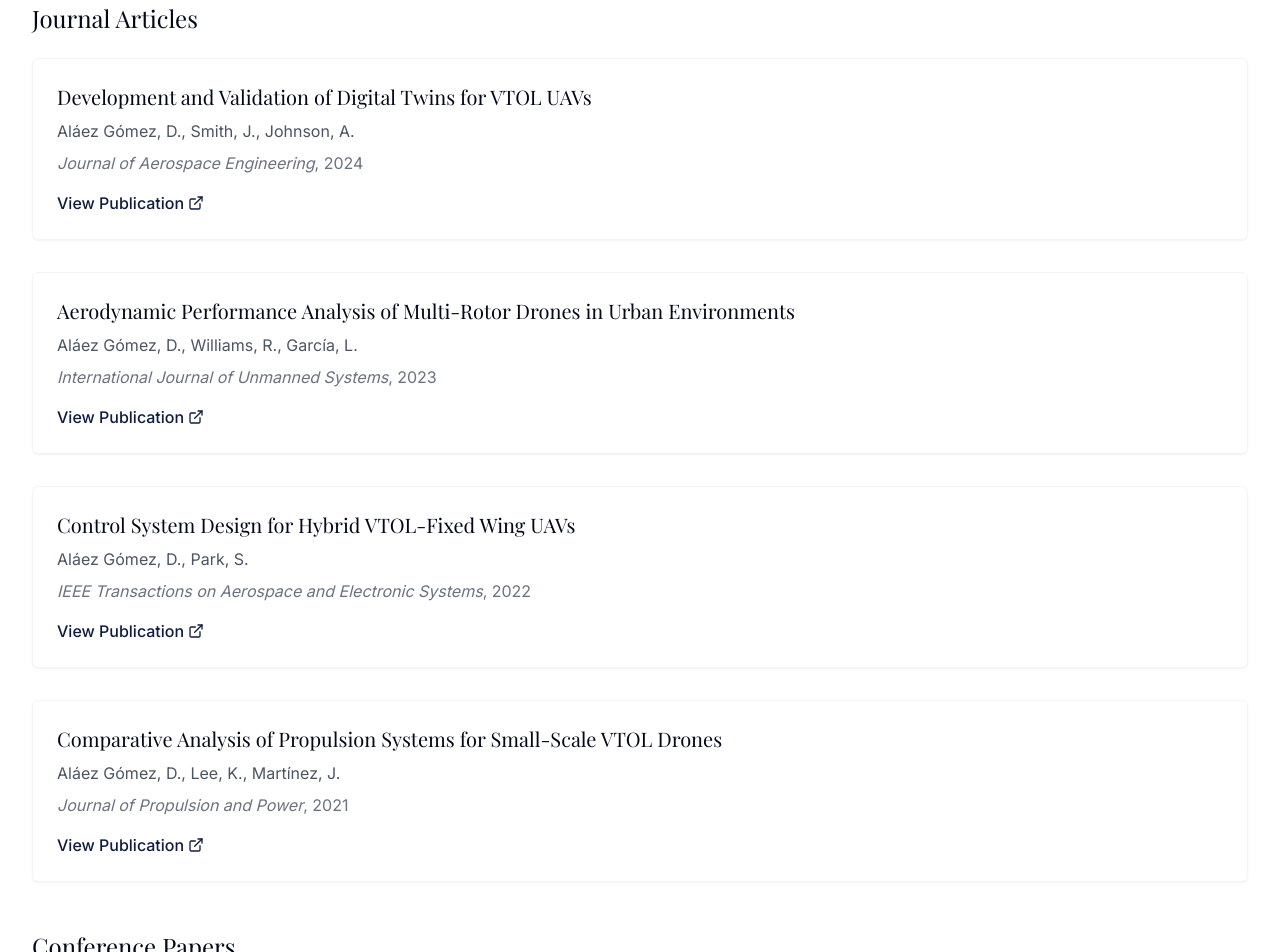
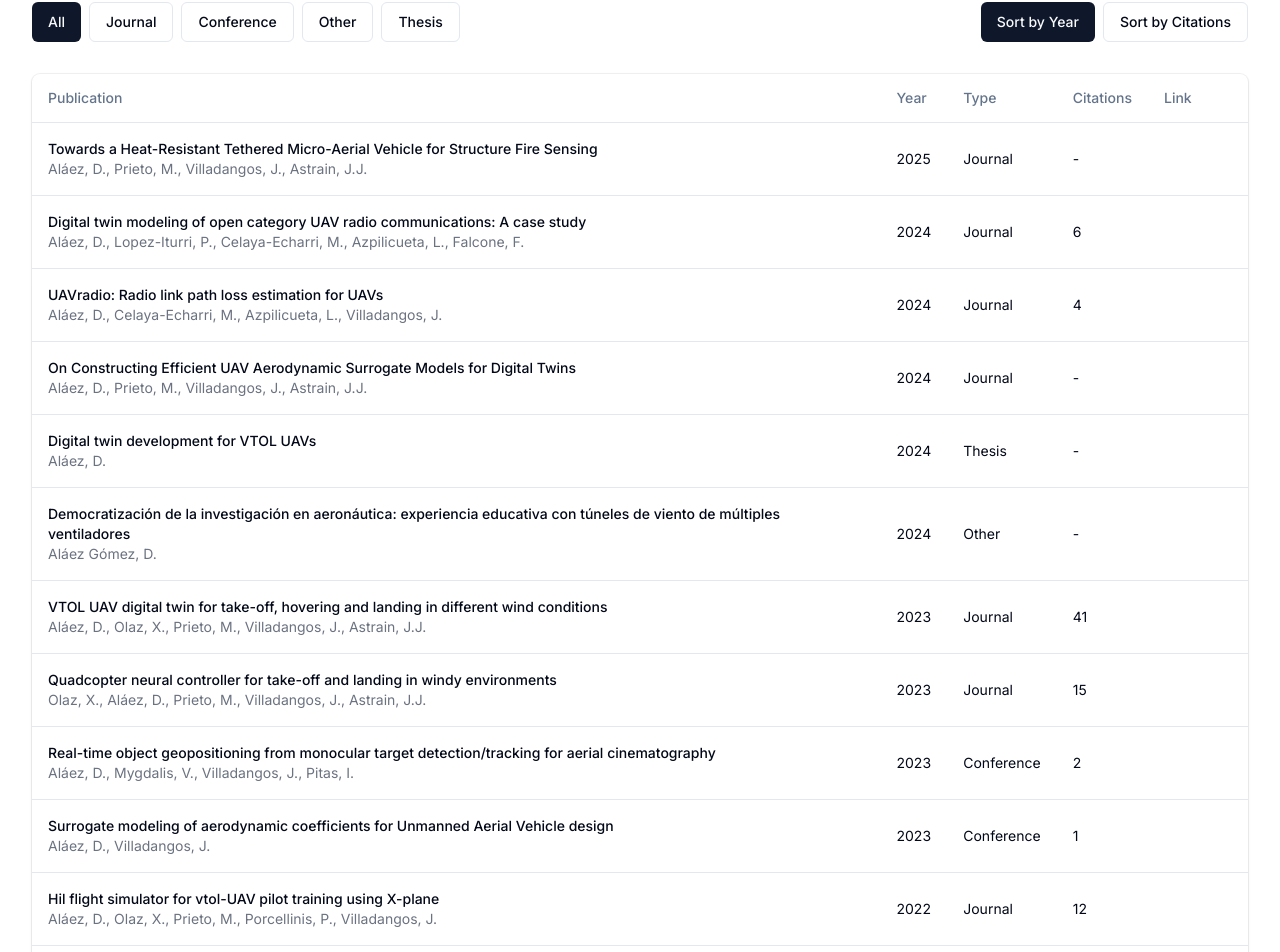
Before and after one commit to danielalaez/alaez-aero-website, a React (Vite) app: page /publications in a window 1280 px wide. Shown: the part 478-1430 px from the top of the page. Built offline with nearby package versions, Linux system fonts and the light colour scheme.

Commit message:
Add publications data
Update the publications data with the new publications.

```diff
--- a/src/components/PublicationsSection.tsx
+++ b/src/components/PublicationsSection.tsx
@@ -3,36 +3,14 @@ import React from 'react';
 import { Link } from 'react-router-dom';
 import { Button } from '@/components/ui/button';
 import { ExternalLink } from 'lucide-react';
-
-// This would typically come from your data store
-const publications = [
-  {
-    id: 1,
-    title: 'Development and Validation of Digital Twins for VTOL UAVs',
-    journal: 'Journal of Aerospace Engineering',
-    year: 2024,
-    doi: 'https://doi.org/10.1000/xyz123',
-    authors: 'Aláez Gómez, D., Smith, J., Johnson, A.'
-  },
-  {
-    id: 2,
-    title: 'Aerodynamic Performance Analysis of Multi-Rotor Drones in Urban Environments',
-    journal: 'International Journal of Unmanned Systems',
-    year: 2023,
-    doi: 'https://doi.org/10.1000/abc456',
-    authors: 'Aláez Gómez, D., Williams, R., García, L.'
-  },
-  {
-    id: 3,
-    title: 'Simulation Methods for UAV Flight Testing in Adverse Weather Conditions',
-    journal: 'Aerospace Science and Technology',
-    year: 2022,
-    doi: 'https://doi.org/10.1000/def789',
-    authors: 'Brown, T., Aláez Gómez, D., Chen, H.'
-  }
-];
+import { publications } from '@/data/publications';
 
 const PublicationsSection: React.FC = () => {
+  // Get 3 most recent publications for the home page
+  const recentPublications = [...publications]
+    .sort((a, b) => b.year - a.year)
+    .slice(0, 3);
+
   return (
     <section className="section bg-gray-50">
       <div className="container">
@@ -42,15 +20,29 @@ const PublicationsSection: React.FC = () => {
         </p>
 
         <div className="space-y-6">
-          {publications.map((pub) => (
+          {recentPublications.map((pub) => (
             <div key={pub.id} className="bg-white p-6 border border-gray-100 rounded-md shadow-sm">
               <h3 className="font-playfair text-xl mb-2">{pub.title}</h3>
               <p className="text-gray-600 mb-2">{pub.authors}</p>
-              <p className="text-gray-500 mb-4">
-                <span className="italic">{pub.journal}</span>, {pub.year}
+              <div className="flex flex-wrap gap-2 mb-2">
+                <span className="text-xs bg-blue-100 text-blue-800 px-2 py-1 rounded-full">
+                  {pub.year}
+                </span>
+                {pub.citations && (
+                  <span className="text-xs bg-green-100 text-green-800 px-2 py-1 rounded-full">
+                    {pub.citations} citations
+                  </span>
+                )}
+                <span className="text-xs bg-purple-100 text-purple-800 px-2 py-1 rounded-full capitalize">
+                  {pub.type}
+                </span>
+              </div>
+              <p className="text-gray-500 mb-4 italic">
+                {pub.source}
               </p>
+              {pub.doi && (
                 <a
-                href={pub.doi}
+                  href={pub.doi.startsWith('http') ? pub.doi : `https://doi.org/${pub.doi}`}
                   target="_blank"
                   rel="noopener noreferrer"
                   className="text-navy font-medium hover:underline inline-flex items-center"
@@ -58,6 +50,7 @@ const PublicationsSection: React.FC = () => {
                   View Publication
                   <ExternalLink size={16} className="ml-1" />
                 </a>
+              )}
             </div>
           ))}
         </div>
--- /dev/null
+++ b/src/data/publications.ts
@@ -0,0 +1,118 @@
+
+export interface Publication {
+  id: number;
+  title: string;
+  authors: string;
+  source: string;
+  year: number;
+  doi?: string;
+  citations?: number;
+  type: 'journal' | 'conference' | 'book' | 'thesis' | 'other';
+}
+
+export const publications: Publication[] = [
+  {
+    id: 1,
+    title: "VTOL UAV digital twin for take-off, hovering and landing in different wind conditions",
+    authors: "Aláez, D., Olaz, X., Prieto, M., Villadangos, J., Astrain, J.J.",
+    source: "Simulation Modelling Practice and Theory 123, 102703",
+    year: 2023,
+    citations: 41,
+    type: "journal"
+  },
+  {
+    id: 2,
+    title: "Quadcopter neural controller for take-off and landing in windy environments",
+    authors: "Olaz, X., Aláez, D., Prieto, M., Villadangos, J., Astrain, J.J.",
+    source: "Expert Systems with Applications 225, 120146",
+    year: 2023,
+    citations: 15,
+    type: "journal"
+  },
+  {
+    id: 3,
+    title: "Hil flight simulator for vtol-UAV pilot training using X-plane",
+    authors: "Aláez, D., Olaz, X., Prieto, M., Porcellinis, P., Villadangos, J.",
+    source: "Information 13 (12), 585",
+    year: 2022,
+    citations: 12,
+    type: "journal"
+  },
+  {
+    id: 4,
+    title: "Digital twin modeling of open category UAV radio communications: A case study",
+    authors: "Aláez, D., Lopez-Iturri, P., Celaya-Echarri, M., Azpilicueta, L., Falcone, F.",
+    source: "Computer Networks 242, 110276",
+    year: 2024,
+    citations: 6,
+    type: "journal"
+  },
+  {
+    id: 5,
+    title: "UAVradio: Radio link path loss estimation for UAVs",
+    authors: "Aláez, D., Celaya-Echarri, M., Azpilicueta, L., Villadangos, J.",
+    source: "SoftwareX 25, 101628",
+    year: 2024,
+    citations: 4,
+    type: "journal"
+  },
+  {
+    id: 6,
+    title: "Real-time object geopositioning from monocular target detection/tracking for aerial cinematography",
+    authors: "Aláez, D., Mygdalis, V., Villadangos, J., Pitas, I.",
+    source: "2023 IEEE 25th International Workshop on Multimedia Signal Processing (MMSP)",
+    year: 2023,
+    citations: 2,
+    type: "conference"
+  },
+  {
+    id: 7,
+    title: "Surrogate modeling of aerodynamic coefficients for Unmanned Aerial Vehicle design",
+    authors: "Aláez, D., Villadangos, J.",
+    source: "2023 18th Iberian Conference on Information Systems and Technologies (CISTI)",
+    year: 2023,
+    citations: 1,
+    type: "conference"
+  },
+  {
+    id: 8,
+    title: "Uav Digital Twin Open-Source Framework: Case of Study Remote Sensing in the Andean Mountains",
+    authors: "Valencia, E., Toapanta, F., Oña, G., Carrillo, A., Alaez, D., Loyaga, E.",
+    source: "Available at SSRN 4778454",
+    year: 2022,
+    citations: 1,
+    type: "other"
+  },
+  {
+    id: 9,
+    title: "Towards a Heat-Resistant Tethered Micro-Aerial Vehicle for Structure Fire Sensing",
+    authors: "Aláez, D., Prieto, M., Villadangos, J., Astrain, J.J.",
+    source: "Applied Sciences 15 (5), 2388",
+    year: 2025,
+    type: "journal"
+  },
+  {
+    id: 10,
+    title: "On Constructing Efficient UAV Aerodynamic Surrogate Models for Digital Twins",
+    authors: "Aláez, D., Prieto, M., Villadangos, J., Astrain, J.J.",
+    source: "IEEE Transactions on Industrial Informatics",
+    year: 2024,
+    type: "journal"
+  },
+  {
+    id: 11,
+    title: "Digital twin development for VTOL UAVs",
+    authors: "Aláez, D.",
+    source: "Universidad Pública de Navarra",
+    year: 2024,
+    type: "thesis"
+  },
+  {
+    id: 12,
+    title: "Democratización de la investigación en aeronáutica: experiencia educativa con túneles de viento de múltiples ventiladores",
+    authors: "Aláez Gómez, D.",
+    source: "Educación y conocimiento como ejes del pensamiento crítico, 25",
+    year: 2024,
+    type: "other"
+  }
+];
--- a/src/pages/PublicationsPage.tsx
+++ b/src/pages/PublicationsPage.tsx
@@ -1,54 +1,41 @@
 
-import React from 'react';
+import React, { useState } from 'react';
 import Header from '@/components/Header';
 import Footer from '@/components/Footer';
 import { ExternalLink } from 'lucide-react';
-
-// This would typically come from your data store
-const publications = [
-  {
-    id: 1,
-    title: 'Development and Validation of Digital Twins for VTOL UAVs',
-    journal: 'Journal of Aerospace Engineering',
-    year: 2024,
-    doi: 'https://doi.org/10.1000/xyz123',
-    authors: 'Aláez Gómez, D., Smith, J., Johnson, A.'
-  },
-  {
-    id: 2,
-    title: 'Aerodynamic Performance Analysis of Multi-Rotor Drones in Urban Environments',
-    journal: 'International Journal of Unmanned Systems',
-    year: 2023,
-    doi: 'https://doi.org/10.1000/abc456',
-    authors: 'Aláez Gómez, D., Williams, R., García, L.'
-  },
-  {
-    id: 3,
-    title: 'Simulation Methods for UAV Flight Testing in Adverse Weather Conditions',
-    journal: 'Aerospace Science and Technology',
-    year: 2022,
-    doi: 'https://doi.org/10.1000/def789',
-    authors: 'Brown, T., Aláez Gómez, D., Chen, H.'
-  },
-  {
-    id: 4,
-    title: 'Control System Design for Hybrid VTOL-Fixed Wing UAVs',
-    journal: 'IEEE Transactions on Aerospace and Electronic Systems',
-    year: 2022,
-    doi: 'https://doi.org/10.1000/ghi101',
-    authors: 'Aláez Gómez, D., Park, S.'
-  },
-  {
-    id: 5,
-    title: 'Comparative Analysis of Propulsion Systems for Small-Scale VTOL Drones',
-    journal: 'Journal of Propulsion and Power',
-    year: 2021,
-    doi: 'https://doi.org/10.1000/jkl112',
-    authors: 'Aláez Gómez, D., Lee, K., Martínez, J.'
-  }
-];
+import { publications as allPublications, Publication } from '@/data/publications';
+import { Button } from '@/components/ui/button';
+import {
+  Table,
+  TableBody,
+  TableCell,
+  TableHead,
+  TableHeader,
+  TableRow
+} from '@/components/ui/table';
 
 const PublicationsPage: React.FC = () => {
+  const [filter, setFilter] = useState<string>('all');
+  const [sortBy, setSortBy] = useState<'year' | 'citations'>('year');
+
+  const filteredPublications = allPublications
+    .filter(pub => {
+      if (filter === 'all') return true;
+      return pub.type === filter;
+    })
+    .sort((a, b) => {
+      if (sortBy === 'year') {
+        return b.year - a.year;
+      } else {
+        // Default to 0 if citations is undefined
+        const citesA = a.citations || 0;
+        const citesB = b.citations || 0;
+        return citesB - citesA;
+      }
+    });
+
+  const publicationTypes = ['all', ...new Set(allPublications.map(p => p.type))];
+
   return (
     <>
       <Header />
@@ -63,53 +50,84 @@ const PublicationsPage: React.FC = () => {
         </section>
 
         <section className="section bg-white">
-          <div className="container max-w-4xl">
-            <div className="mb-12">
-              <h2 className="font-playfair text-2xl mb-6">Journal Articles</h2>
-              {publications
-                .filter(pub => pub.journal.includes('Journal') || pub.journal.includes('Transactions'))
-                .map((pub) => (
-                <div key={pub.id} className="mb-8 p-6 border border-gray-100 rounded-md shadow-sm">
-                  <h3 className="font-playfair text-xl mb-2">{pub.title}</h3>
-                  <p className="text-gray-600 mb-2">{pub.authors}</p>
-                  <p className="text-gray-500 mb-4">
-                    <span className="italic">{pub.journal}</span>, {pub.year}
-                  </p>
-                  <a
-                    href={pub.doi}
-                    target="_blank"
-                    rel="noopener noreferrer"
-                    className="text-navy font-medium hover:underline inline-flex items-center"
+          <div className="container max-w-5xl">
+            <div className="mb-8 flex flex-wrap gap-4 justify-between items-center">
+              <div className="flex flex-wrap gap-2">
+                {publicationTypes.map(type => (
+                  <Button
+                    key={type}
+                    variant={filter === type ? "default" : "outline"}
+                    onClick={() => setFilter(type)}
+                    className="capitalize"
                   >
-                    View Publication
-                    <ExternalLink size={16} className="ml-1" />
-                  </a>
-                </div>
-              ))}
+                    {type}
+                  </Button>
+                ))}
+              </div>
+              <div className="flex gap-2">
+                <Button
+                  variant={sortBy === 'year' ? "default" : "outline"}
+                  onClick={() => setSortBy('year')}
+                >
+                  Sort by Year
+                </Button>
+                <Button
+                  variant={sortBy === 'citations' ? "default" : "outline"}
+                  onClick={() => setSortBy('citations')}
+                >
+                  Sort by Citations
+                </Button>
+              </div>
             </div>
 
-            <div>
-              <h2 className="font-playfair text-2xl mb-6">Conference Papers</h2>
-              {publications
-                .filter(pub => !pub.journal.includes('Journal') && !pub.journal.includes('Transactions'))
-                .map((pub) => (
-                <div key={pub.id} className="mb-8 p-6 border border-gray-100 rounded-md shadow-sm">
-                  <h3 className="font-playfair text-xl mb-2">{pub.title}</h3>
-                  <p className="text-gray-600 mb-2">{pub.authors}</p>
-                  <p className="text-gray-500 mb-4">
-                    <span className="italic">{pub.journal}</span>, {pub.year}
-                  </p>
-                  <a
-                    href={pub.doi}
-                    target="_blank"
-                    rel="noopener noreferrer"
-                    className="text-navy font-medium hover:underline inline-flex items-center"
-                  >
-                    View Publication
-                    <ExternalLink size={16} className="ml-1" />
-                  </a>
-                </div>
-              ))}
+            <div className="overflow-hidden shadow ring-1 ring-black ring-opacity-5 rounded-lg">
+              <Table>
+                <TableHeader>
+                  <TableRow>
+                    <TableHead>Publication</TableHead>
+                    <TableHead className="hidden md:table-cell">Year</TableHead>
+                    <TableHead className="hidden md:table-cell">Type</TableHead>
+                    <TableHead className="hidden md:table-cell">Citations</TableHead>
+                    <TableHead className="w-[100px]">Link</TableHead>
+                  </TableRow>
+                </TableHeader>
+                <TableBody>
+                  {filteredPublications.map((pub) => (
+                    <TableRow key={pub.id}>
+                      <TableCell>
+                        <div>
+                          <p className="font-medium">{pub.title}</p>
+                          <p className="text-sm text-gray-500">{pub.authors}</p>
+                          <p className="text-sm text-gray-500 italic md:hidden">{pub.source}</p>
+                          <div className="md:hidden mt-1 flex gap-2">
+                            <span className="text-xs bg-blue-100 text-blue-800 px-2 py-0.5 rounded-full">
+                              {pub.year}
+                            </span>
+                            <span className="text-xs bg-purple-100 text-purple-800 px-2 py-0.5 rounded-full capitalize">
+                              {pub.type}
+                            </span>
+                          </div>
+                        </div>
+                      </TableCell>
+                      <TableCell className="hidden md:table-cell">{pub.year}</TableCell>
+                      <TableCell className="hidden md:table-cell capitalize">{pub.type}</TableCell>
+                      <TableCell className="hidden md:table-cell">{pub.citations || '-'}</TableCell>
+                      <TableCell>
+                        {pub.doi && (
+                          <a
+                            href={pub.doi.startsWith('http') ? pub.doi : `https://doi.org/${pub.doi}`}
+                            target="_blank"
+                            rel="noopener noreferrer"
+                            className="text-navy hover:text-blue-700 inline-flex items-center"
+                          >
+                            <ExternalLink size={18} />
+                          </a>
+                        )}
+                      </TableCell>
+                    </TableRow>
+                  ))}
+                </TableBody>
+              </Table>
             </div>
           </div>
         </section>
```
Lines whose indentation alone changed are shown as unchanged.
